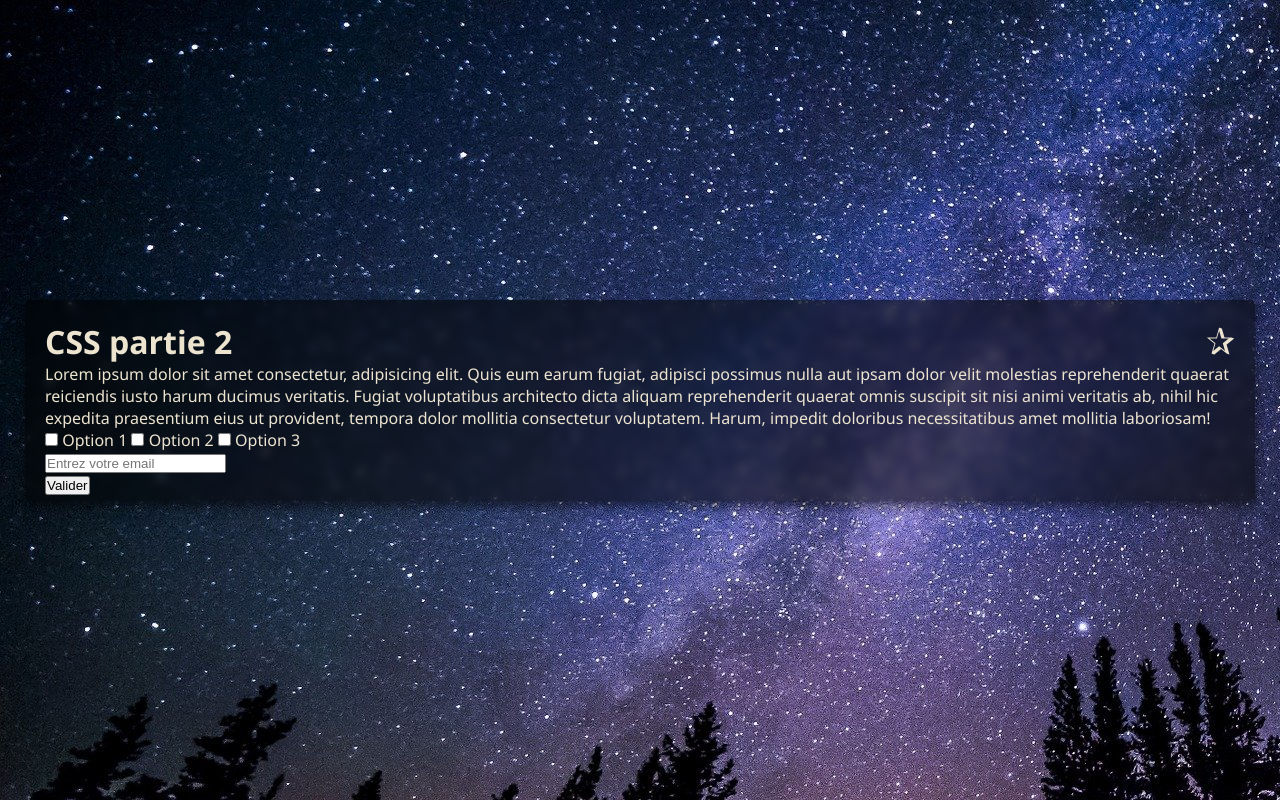
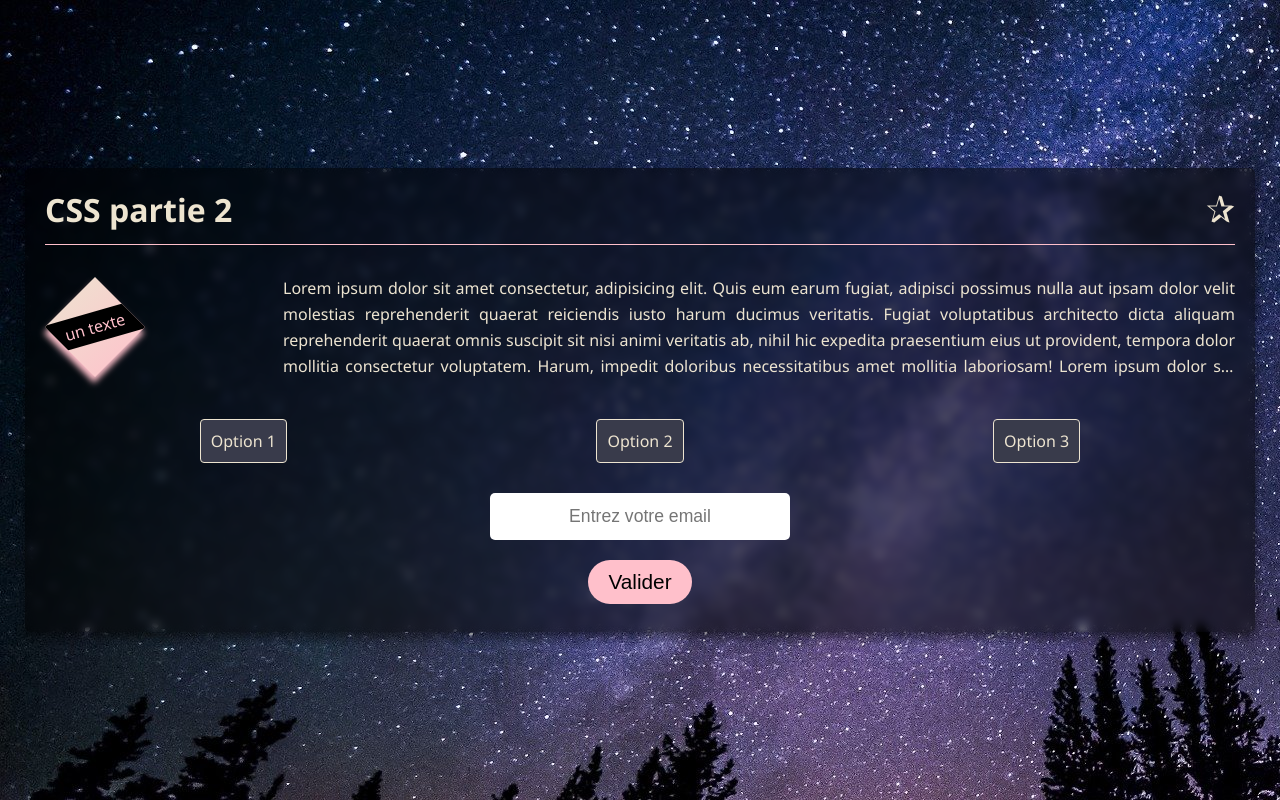
Before and after one commit to Flaviotix/CSS-partie-2, a plain HTML site: page index.html in a window 1280 px wide. Drawn offline with Linux system fonts and the light colour scheme.

Commit message:
début animation

```diff
--- a/index.html
+++ b/index.html
@@ -24,6 +24,11 @@
                 suscipit sit nisi animi veritatis ab, nihil hic expedita praesentium
                 eius ut provident, tempora dolor mollitia consectetur voluptatem.
                 Harum, impedit doloribus necessitatibus amet mollitia laboriosam!
+                Lorem ipsum dolor sit, amet consectetur adipisicing elit. Veniam quae maiores, odit iste repudiandae
+                reiciendis labore dolorem quod exercitationem quasi placeat architecto, accusamus expedita repellendus
+                necessitatibus culpa magni animi perferendis ad nobis aspernatur. Dignissimos tempora quis, est minus
+                enim illum quae eius quas porro consectetur nam vero reprehenderit repudiandae, sit hic. Magnam possimus
+                cumque ab mollitia velit, sint accusantium nobis!
             </p>
         </div>
         <div class="checkbox-container">
@@ -40,6 +45,7 @@
             <input type="text" placeholder="Entrez votre email">
         </div>
         <button>Valider</button>
+        <a href="https://www.google.fr/">Conditions générales de ventes</a>
     </div>
 </body>
 
--- a/style.css
+++ b/style.css
@@ -1,6 +1,7 @@
 :root {
   --color1: #ede4d0;
   --color2: pink;
+  --color3: #393b4b;
 }
 
 * {
@@ -35,3 +36,151 @@ body {
   right: 20px;
   font-size: 2.4rem;
 }
+
+h1 {
+  margin-bottom: 24px;
+  position: relative;
+}
+h1::after {
+  content: "";
+  position: absolute;
+  background: var(--color2);
+  height: 1px;
+  width: 100%;
+  bottom: -14px;
+  left: 50%;
+  transform: translateX(-50%);
+}
+
+.grid-container {
+  display: grid;
+  grid-template-columns: 20% 80%;
+}
+.polygon-container {
+  filter: drop-shadow(-1px 6px 3px var(--color2));
+  place-self: center left;
+}
+
+.polygon {
+  clip-path: polygon(50% 0%, 100% 50%, 50% 100%, 0% 50%);
+  background: linear-gradient(135deg, var(--color1) 0%, var(--color2) 100%);
+  height: 100px;
+  width: 100px;
+}
+
+.polygon:after {
+  content: "un texte";
+  position: absolute;
+  color: var(--color2);
+  background: black;
+  top: 50%;
+  left: 50%;
+  transform: translate(-50%, -50%) rotate(-16deg);
+  width: 90px;
+  padding: 4px;
+  text-align: center;
+}
+
+p {
+  line-height: 26px;
+  margin: 20px 0;
+  display: -webkit-box;
+  -webkit-box-orient: vertical;
+  -webkit-line-clamp: 4;
+  overflow: hidden;
+  text-align: justify;
+}
+
+p::selection {
+  background: var(--color2);
+  color: var(--color3);
+}
+
+.checkbox-container {
+  display: flex;
+  justify-content: space-around;
+  margin: 20px 0 30px;
+}
+input[type="checkbox"] {
+  display: none;
+}
+
+input[type="checkbox"]:checked + label {
+  background: var(--color2);
+  color: var(--color3);
+  transform: scale(1.1);
+  filter: brightness(100%);
+}
+label {
+  cursor: pointer;
+  border: 1px solid var(--color1);
+  background: var(--color3);
+  padding: 10px;
+  border-radius: 4px;
+  transition: 0.2s;
+  user-select: none;
+}
+
+.email {
+  text-align: center;
+  margin-bottom: 20px;
+}
+
+.email input {
+  padding: 10px;
+  border-radius: 5px;
+  outline: none;
+  border: 3px solid transparent;
+  transition: 0.3s;
+  text-align: center;
+  font-size: 1.1rem;
+  color: var(--color1);
+  min-width: 180px;
+  width: 35%;
+  max-width: 300px;
+}
+
+input[type="text"]:focus {
+  background: transparent;
+  border: 3px solid var(--color2);
+  border-radius: 150px;
+}
+input[type="text"]:placeholder {
+  color: var(--color2);
+  font-family: "Gill Sans", "Gill Sans MT", Calibri, "Trebuchet MS", sans-serif;
+}
+
+button {
+  cursor: pointer;
+  background: var(--color2);
+  border: none;
+  font-size: 1.3rem;
+  padding: 10px 20px;
+  border-radius: 150px;
+  margin: 0 auto;
+  display: block;
+  transition: 0.2s;
+}
+button:hover {
+  letter-spacing: 3px;
+}
+button:active {
+  transform: scale(1.2);
+}
+button:hover + a,
+a:hover {
+  opacity: 1;
+  transform: translateY(0);
+}
+a {
+  color: var(--color2);
+  text-align: center;
+  display: block;
+  opacity: 0;
+  transform: translateY(20px);
+  transition: 0.3s;
+}
+
+a:visited {
+  color: var(--color1);
+}
```
